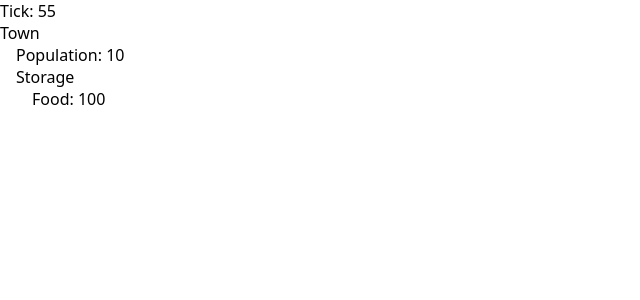
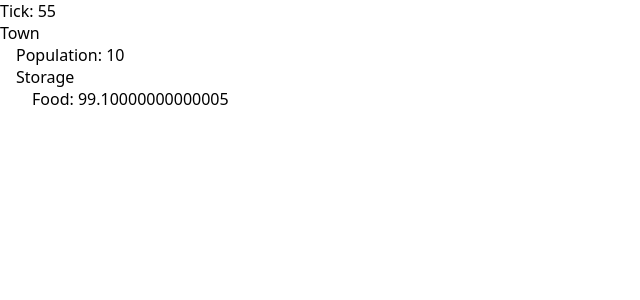
Before and after one commit to tylerschloesser/sim-v6, a React app in the folder packages/app/: page / in a window 1280 px wide. Shown: the top 300 px of the page, without its empty margins (0-640 px from the left). Built offline with nearby package versions, Linux system fonts and the light colour scheme; the HTML template or start-up script is replaced by a standard one.

Commit message:
add convert

```diff
--- a/packages/app/src/tick-world.ts
+++ b/packages/app/src/tick-world.ts
@@ -1,5 +1,56 @@
-import { World } from './types.js'
+import invariant from 'tiny-invariant'
+import { EntityType, TownEntity, World } from './types.js'
 
 export function tickWorld(world: World): void {
   world.tick += 1
+
+  for (const entity of Object.values(world.entities)) {
+    switch (entity.type) {
+      case EntityType.enum.Town:
+        tickTown(entity, world)
+        break
+    }
+  }
 }
+
+enum Unit {
+  Tick = 'tick',
+  Millisecond = 'millisecond',
+  Second = 'second',
+  Minute = 'minute',
+}
+
+const TO_TICKS: Record<Unit, number> = {
+  [Unit.Tick]: 1,
+  [Unit.Millisecond]: 1 / 100,
+  [Unit.Second]: 10,
+  [Unit.Minute]: 60 * 10,
+}
+
+function convert(
+  value: number,
+  from: Unit,
+  to: Unit,
+): number {
+  const ticks = value / TO_TICKS[from]
+  return ticks * TO_TICKS[to]
+}
+
+const INDIVIDUAL_FOOD_CONSUMPTION_PER_TICK = convert(
+  1,
+  Unit.Minute,
+  Unit.Tick,
+)
+
+console.log({
+  INDIVIDUAL_FOOD_CONSUMPTION_PER_TICK,
+})
+
+function tickTown(entity: TownEntity, world: World): void {
+  const foodConsumption =
+    entity.population * INDIVIDUAL_FOOD_CONSUMPTION_PER_TICK
+
+  invariant(entity.storage.food >= foodConsumption)
+
+  entity.storage.food -= foodConsumption
+}
```
